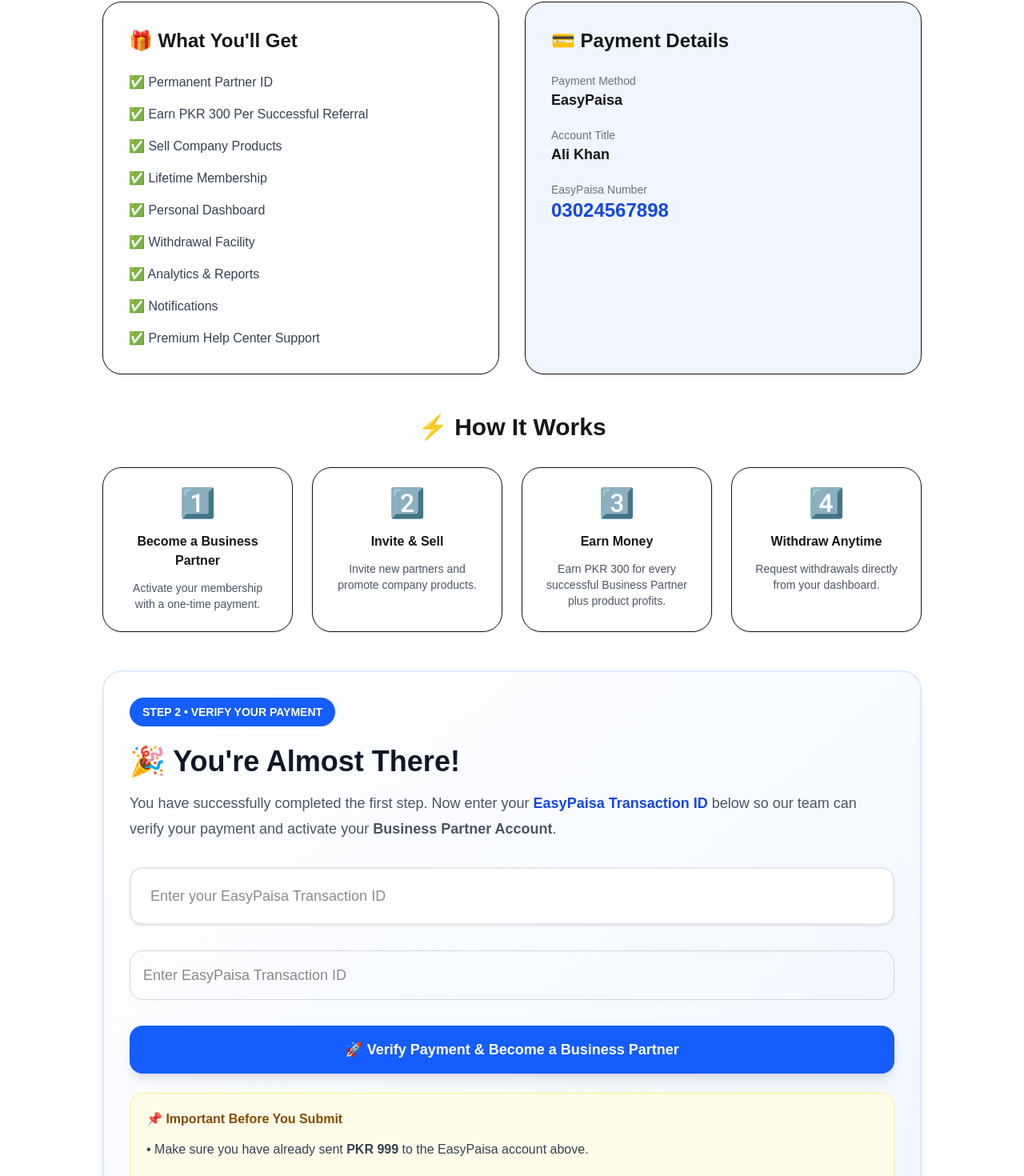
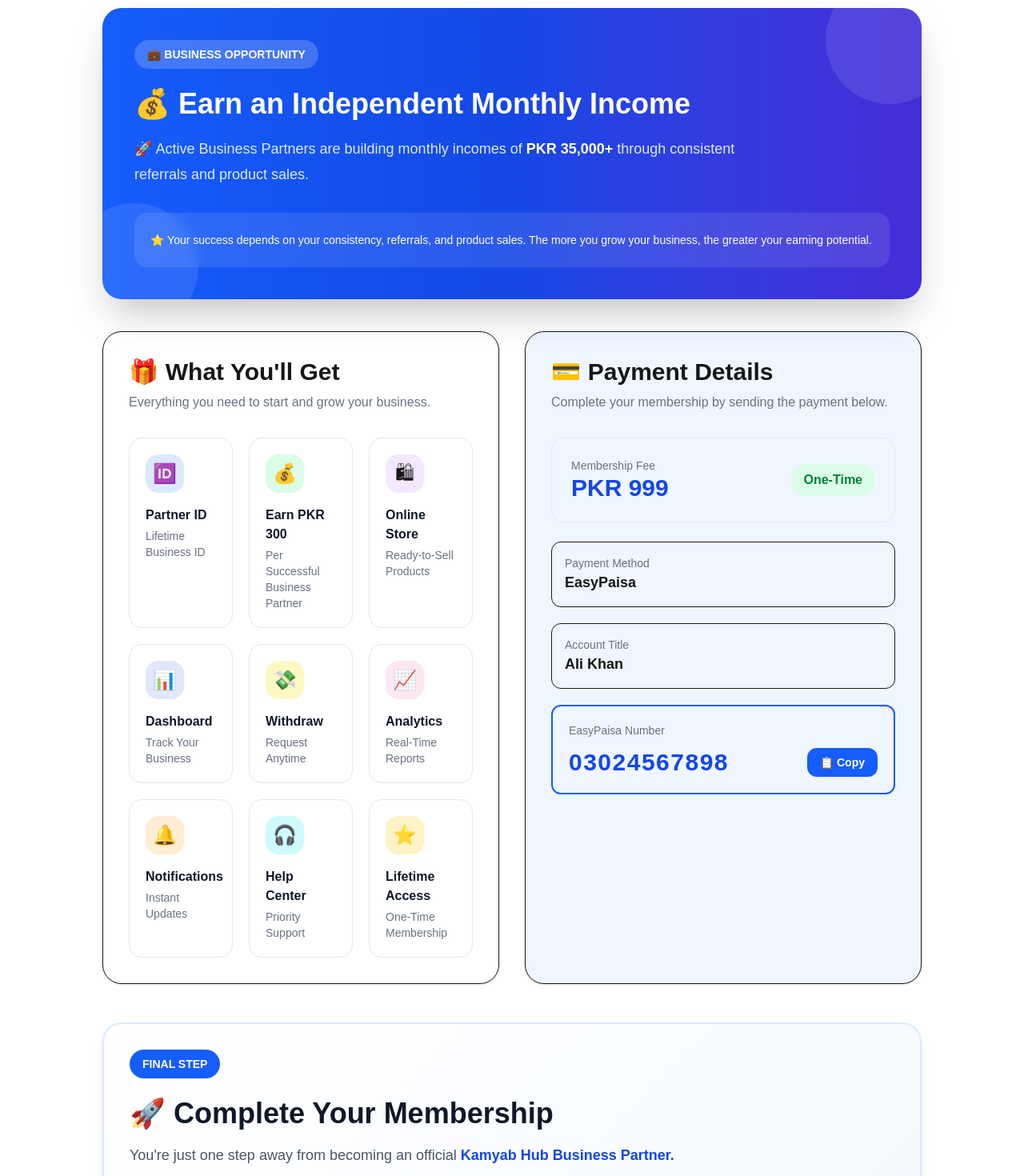
Before and after one commit to invite1earn2/kamyab-hub, a Next.js app: page /subscribe in a window 1280 px wide. Shown: the part 717-2187 px from the top of the page at 80% size. Built offline with nearby package versions, Linux system fonts and the light colour scheme; no server answers; the database is empty; sample sign-in values are in the browser's storage.

Commit message:
Transform subscription page into premium membership landing page

```diff
--- a/src/app/subscribe/page.js
+++ b/src/app/subscribe/page.js
@@ -12,7 +12,7 @@ export default function Subscribe(){
 
 const [transaction,setTransaction]=useState("");
 const [loading,setLoading]=useState(true);
-
+const [copied,setCopied]=useState(false);
 useEffect(()=>{
 
 checkSubscription();
@@ -293,35 +293,265 @@ PKR 999
 
 </div>
 
+<div className="max-w-5xl mx-auto mt-12">
+
+<div className="rounded-3xl bg-gradient-to-r from-blue-600 via-blue-700 to-indigo-700 p-10 text-white shadow-2xl overflow-hidden relative">
+
+<div className="absolute -right-10 -top-10 h-40 w-40 rounded-full bg-white/10"></div>
+
+<div className="absolute -left-10 -bottom-10 h-40 w-40 rounded-full bg-white/10"></div>
+
+<div className="relative">
+
+<div className="inline-flex items-center rounded-full bg-white/20 px-4 py-2 text-sm font-bold backdrop-blur">
+
+💼 BUSINESS OPPORTUNITY
+
+</div>
+
+<h2 className="mt-6 text-4xl font-black">
+
+💰 Earn an Independent Monthly Income
+
+</h2>
+
+<p className="mt-5 max-w-3xl text-lg leading-8 text-blue-100">
+
+🚀 Active Business Partners are building monthly incomes of <span className="font-bold text-white">PKR 35,000+</span> through consistent referrals and product sales.
+
+</p>
+
+<div className="mt-8 rounded-2xl bg-white/10 p-5 backdrop-blur">
+
+<p className="text-sm leading-7">
+
+⭐ Your success depends on your consistency, referrals, and product sales. The more you grow your business, the greater your earning potential.
+
+</p>
+
+</div>
+
+</div>
+
+</div>
+
+</div>
+
 <div className="max-w-5xl mx-auto mt-10 grid md:grid-cols-2 gap-8">
 
 <div className="rounded-3xl border bg-white p-8 shadow-sm">
 
-<h2 className="text-2xl font-bold mb-6">
+<h2 className="text-3xl font-black mb-2">
 
 🎁 What You'll Get
 
 </h2>
 
-<div className="space-y-4 text-gray-700">
+<p className="text-gray-500 mb-8">
 
-<p>✅ Permanent Partner ID</p>
+Everything you need to start and grow your business.
 
-<p>✅ Earn PKR 300 Per Successful Referral</p>
+</p>
 
-<p>✅ Sell Company Products</p>
+<div className="grid grid-cols-2 lg:grid-cols-3 gap-5">
 
-<p>✅ Lifetime Membership</p>
+<div className="rounded-2xl border border-gray-200 bg-white p-5 transition-all duration-300 hover:-translate-y-1 hover:border-blue-500 hover:shadow-xl">
 
-<p>✅ Personal Dashboard</p>
+<div className="flex h-12 w-12 items-center justify-center rounded-2xl bg-blue-100 text-2xl">
 
-<p>✅ Withdrawal Facility</p>
+🆔
 
-<p>✅ Analytics & Reports</p>
+</div>
 
-<p>✅ Notifications</p>
+<p className="mt-4 font-bold text-gray-900">
 
-<p>✅ Premium Help Center Support</p>
+Partner ID
+
+</p>
+
+<p className="mt-1 text-sm text-gray-500">
+
+Lifetime Business ID
+
+</p>
+
+</div>
+
+<div className="rounded-2xl border border-gray-200 bg-white p-5 transition-all duration-300 hover:-translate-y-1 hover:border-green-500 hover:shadow-xl">
+
+<div className="flex h-12 w-12 items-center justify-center rounded-2xl bg-green-100 text-2xl">
+
+💰
+
+</div>
+
+<p className="mt-4 font-bold text-gray-900">
+
+Earn PKR 300
+
+</p>
+
+<p className="mt-1 text-sm text-gray-500">
+
+Per Successful Business Partner
+
+</p>
+
+</div>
+
+<div className="rounded-2xl border border-gray-200 bg-white p-5 transition-all duration-300 hover:-translate-y-1 hover:border-purple-500 hover:shadow-xl">
+
+<div className="flex h-12 w-12 items-center justify-center rounded-2xl bg-purple-100 text-2xl">
+
+🛍
+
+</div>
+
+<p className="mt-4 font-bold text-gray-900">
+
+Online Store
+
+</p>
+
+<p className="mt-1 text-sm text-gray-500">
+
+Ready-to-Sell Products
+
+</p>
+
+</div>
+
+<div className="rounded-2xl border border-gray-200 bg-white p-5 transition-all duration-300 hover:-translate-y-1 hover:border-indigo-500 hover:shadow-xl">
+
+<div className="flex h-12 w-12 items-center justify-center rounded-2xl bg-indigo-100 text-2xl">
+
+📊
+
+</div>
+
+<p className="mt-4 font-bold text-gray-900">
+
+Dashboard
+
+</p>
+
+<p className="mt-1 text-sm text-gray-500">
+
+Track Your Business
+
+</p>
+
+</div>
+
+<div className="rounded-2xl border border-gray-200 bg-white p-5 transition-all duration-300 hover:-translate-y-1 hover:border-yellow-500 hover:shadow-xl">
+
+<div className="flex h-12 w-12 items-center justify-center rounded-2xl bg-yellow-100 text-2xl">
+
+💸
+
+</div>
+
+<p className="mt-4 font-bold text-gray-900">
+
+Withdraw
+
+</p>
+
+<p className="mt-1 text-sm text-gray-500">
+
+Request Anytime
+
+</p>
+
+</div>
+
+<div className="rounded-2xl border border-gray-200 bg-white p-5 transition-all duration-300 hover:-translate-y-1 hover:border-pink-500 hover:shadow-xl">
+
+<div className="flex h-12 w-12 items-center justify-center rounded-2xl bg-pink-100 text-2xl">
+
+📈
+
+</div>
+
+<p className="mt-4 font-bold text-gray-900">
+
+Analytics
+
+</p>
+
+<p className="mt-1 text-sm text-gray-500">
+
+Real-Time Reports
+
+</p>
+
+</div>
+
+<div className="rounded-2xl border border-gray-200 bg-white p-5 transition-all duration-300 hover:-translate-y-1 hover:border-orange-500 hover:shadow-xl">
+
+<div className="flex h-12 w-12 items-center justify-center rounded-2xl bg-orange-100 text-2xl">
+
+🔔
+
+</div>
+
+<p className="mt-4 font-bold text-gray-900">
+
+Notifications
+
+</p>
+
+<p className="mt-1 text-sm text-gray-500">
+
+Instant Updates
+
+</p>
+
+</div>
+
+<div className="rounded-2xl border border-gray-200 bg-white p-5 transition-all duration-300 hover:-translate-y-1 hover:border-cyan-500 hover:shadow-xl">
+
+<div className="flex h-12 w-12 items-center justify-center rounded-2xl bg-cyan-100 text-2xl">
+
+🎧
+
+</div>
+
+<p className="mt-4 font-bold text-gray-900">
+
+Help Center
+
+</p>
+
+<p className="mt-1 text-sm text-gray-500">
+
+Priority Support
+
+</p>
+
+</div>
+
+<div className="rounded-2xl border border-gray-200 bg-white p-5 transition-all duration-300 hover:-translate-y-1 hover:border-amber-500 hover:shadow-xl">
+
+<div className="flex h-12 w-12 items-center justify-center rounded-2xl bg-amber-100 text-2xl">
+
+⭐
+
+</div>
+
+<p className="mt-4 font-bold text-gray-900">
+
+Lifetime Access
+
+</p>
+
+<p className="mt-1 text-sm text-gray-500">
+
+One-Time Membership
+
+</p>
+
+</div>
 
 </div>
 
@@ -329,17 +559,53 @@ PKR 999
 
 <div className="rounded-3xl border bg-blue-50 p-8 shadow-sm">
 
-<h2 className="text-2xl font-bold mb-6">
+<h2 className="text-3xl font-black mb-2">
 
 💳 Payment Details
 
 </h2>
 
-<div className="space-y-5">
+<p className="text-gray-500 mb-8">
+
+Complete your membership by sending the payment below.
+
+</p>
+
+<div className="rounded-2xl border border-blue-100 bg-blue-50 p-6">
+
+<div className="flex items-center justify-between">
 
 <div>
 
-<p className="text-gray-500 text-sm">
+<p className="text-sm text-gray-500">
+
+Membership Fee
+
+</p>
+
+<p className="text-3xl font-black text-blue-700">
+
+PKR 999
+
+</p>
+
+</div>
+
+<div className="rounded-full bg-green-100 px-4 py-2 font-semibold text-green-700">
+
+One-Time
+
+</div>
+
+</div>
+
+</div>
+
+<div className="mt-6 space-y-5">
+
+<div className="rounded-xl border p-4">
+
+<p className="text-sm text-gray-500">
 
 Payment Method
 
@@ -353,9 +619,9 @@ EasyPaisa
 
 </div>
 
-<div>
+<div className="rounded-xl border p-4">
 
-<p className="text-gray-500 text-sm">
+<p className="text-sm text-gray-500">
 
 Account Title
 
@@ -369,19 +635,41 @@ Ali Khan
 
 </div>
 
-<div>
+<div className="rounded-xl border-2 border-blue-600 bg-blue-50 p-5">
 
-<p className="text-gray-500 text-sm">
+<p className="text-sm text-gray-500">
 
 EasyPaisa Number
 
 </p>
 
-<p className="font-bold text-2xl text-blue-700">
+<div className="mt-3 flex items-center justify-between gap-4">
+
+<p className="text-3xl font-black tracking-wider text-blue-700">
 
 03024567898
 
 </p>
+
+<button
+onClick={()=>{
+navigator.clipboard.writeText("03024567898");
+
+setCopied(true);
+
+setTimeout(()=>{
+
+setCopied(false);
+
+},2000);
+
+}}
+className="rounded-xl bg-blue-600 px-4 py-2 text-sm font-semibold text-white hover:bg-blue-700 transition"
+>
+
+📋 Copy
+
+</button>
 
 </div>
 
@@ -391,99 +679,80 @@ EasyPaisa Number
 
 </div>
 
+</div>
+
+
 <div className="max-w-5xl mx-auto mt-12">
 
-<h2 className="text-3xl font-black text-center mb-8">
+<div className="rounded-3xl border-2 border-blue-100 bg-gradient-to-br from-white to-blue-50 p-8 shadow-lg">
 
-⚡ How It Works
+<div className="inline-flex items-center rounded-full bg-blue-600 px-4 py-2 text-sm font-bold text-white">
+
+FINAL STEP
+
+</div>
+
+<h2 className="mt-6 text-4xl font-black text-gray-900">
+
+🚀 Complete Your Membership
 
 </h2>
 
-<div className="grid md:grid-cols-4 gap-6">
+<p className="mt-4 text-lg leading-8 text-gray-600">
 
-<div className="rounded-3xl border bg-white p-6 text-center shadow-sm">
+You're just one step away from becoming an official <span className="font-bold text-blue-700">Kamyab Hub Business Partner.</span>
 
-<div className="text-4xl mb-4">
+</p>
 
-1️⃣
+<div className="mt-8 rounded-2xl border bg-white p-6">
+
+<div className="flex items-start gap-4">
+
+<div className="flex h-10 w-10 items-center justify-center rounded-full bg-blue-600 font-bold text-white">
+
+1
 
 </div>
 
+<div>
+
 <h3 className="font-bold">
 
-Become a Business Partner
+Send PKR 999
 
 </h3>
 
-<p className="text-sm text-gray-600 mt-3">
+<p className="text-gray-600">
 
-Activate your membership with a one-time payment.
+Transfer your membership fee to the EasyPaisa account shown above.
 
 </p>
 
 </div>
 
-<div className="rounded-3xl border bg-white p-6 text-center shadow-sm">
+</div>
 
-<div className="text-4xl mb-4">
+<div className="my-5 border-t"></div>
 
-2️⃣
+<div className="flex items-start gap-4">
+
+<div className="flex h-10 w-10 items-center justify-center rounded-full bg-blue-600 font-bold text-white">
+
+2
 
 </div>
 
+<div>
+
 <h3 className="font-bold">
 
-Invite & Sell
+Enter Your Transaction ID
 
 </h3>
 
-<p className="text-sm text-gray-600 mt-3">
+<p className="text-gray-600">
 
-Invite new partners and promote company products.
-
-</p>
-
-</div>
-
-<div className="rounded-3xl border bg-white p-6 text-center shadow-sm">
-
-<div className="text-4xl mb-4">
-
-3️⃣
-
-</div>
-
-<h3 className="font-bold">
-
-Earn Money
-
-</h3>
-
-<p className="text-sm text-gray-600 mt-3">
-
-Earn PKR 300 for every successful Business Partner plus product profits.
-
-</p>
-
-</div>
-
-<div className="rounded-3xl border bg-white p-6 text-center shadow-sm">
-
-<div className="text-4xl mb-4">
-
-4️⃣
-
-</div>
-
-<h3 className="font-bold">
-
-Withdraw Anytime
-
-</h3>
-
-<p className="text-sm text-gray-600 mt-3">
-
-Request withdrawals directly from your dashboard.
+Paste your EasyPaisa Transaction ID below to complete your membership.
 
 </p>
 
@@ -492,35 +761,11 @@ Request withdrawals directly from your dashboard.
 </div>
 
 </div>
-
-<div className="max-w-5xl mx-auto mt-12">
-
-<div className="rounded-3xl border-2 border-blue-100 bg-gradient-to-br from-white to-blue-50 p-8 shadow-lg">
-
-<div className="inline-flex rounded-full bg-blue-600 px-4 py-2 text-sm font-bold text-white">
-
-STEP 2 • VERIFY YOUR PAYMENT
-
-</div>
-
-<h2 className="mt-6 text-4xl font-black text-gray-900">
-
-🎉 You're Almost There!
-
-</h2>
-
-<p className="mt-4 text-lg leading-8 text-gray-600">
-
-You have successfully completed the first step.
-
-Now enter your <span className="font-bold text-blue-700">EasyPaisa Transaction ID</span> below so our team can verify your payment and activate your <span className="font-bold">Business Partner Account</span>.
-
-</p>
 <input
 value={transaction}
 onChange={(e)=>setTransaction(e.target.value)}
 placeholder="Enter your EasyPaisa Transaction ID"
-className="mt-8 w-full rounded-2xl border-2 border-gray-200 bg-white px-6 py-5 text-lg shadow-sm outline-none transition focus:border-blue-500 focus:ring-4 focus:ring-blue-100"
+className="mt-6 w-full rounded-xl border border-gray-300 bg-white px-5 py-3 text-base shadow-sm outline-none transition focus:border-blue-500 focus:ring-2 focus:ring-blue-100"
 />
 
 <input
@@ -571,6 +816,20 @@ className="mt-8 w-full rounded-2xl bg-blue-600 py-4 text-lg font-bold text-white
 
 </div>
 
+{
+
+copied && (
+
+<div className="fixed bottom-6 left-1/2 -translate-x-1/2 z-50 rounded-2xl bg-green-600 px-6 py-3 text-white shadow-2xl">
+
+✅ EasyPaisa number copied successfully!
+
+</div>
+
+)
+
+}
+
 </main>
 
 );
```
